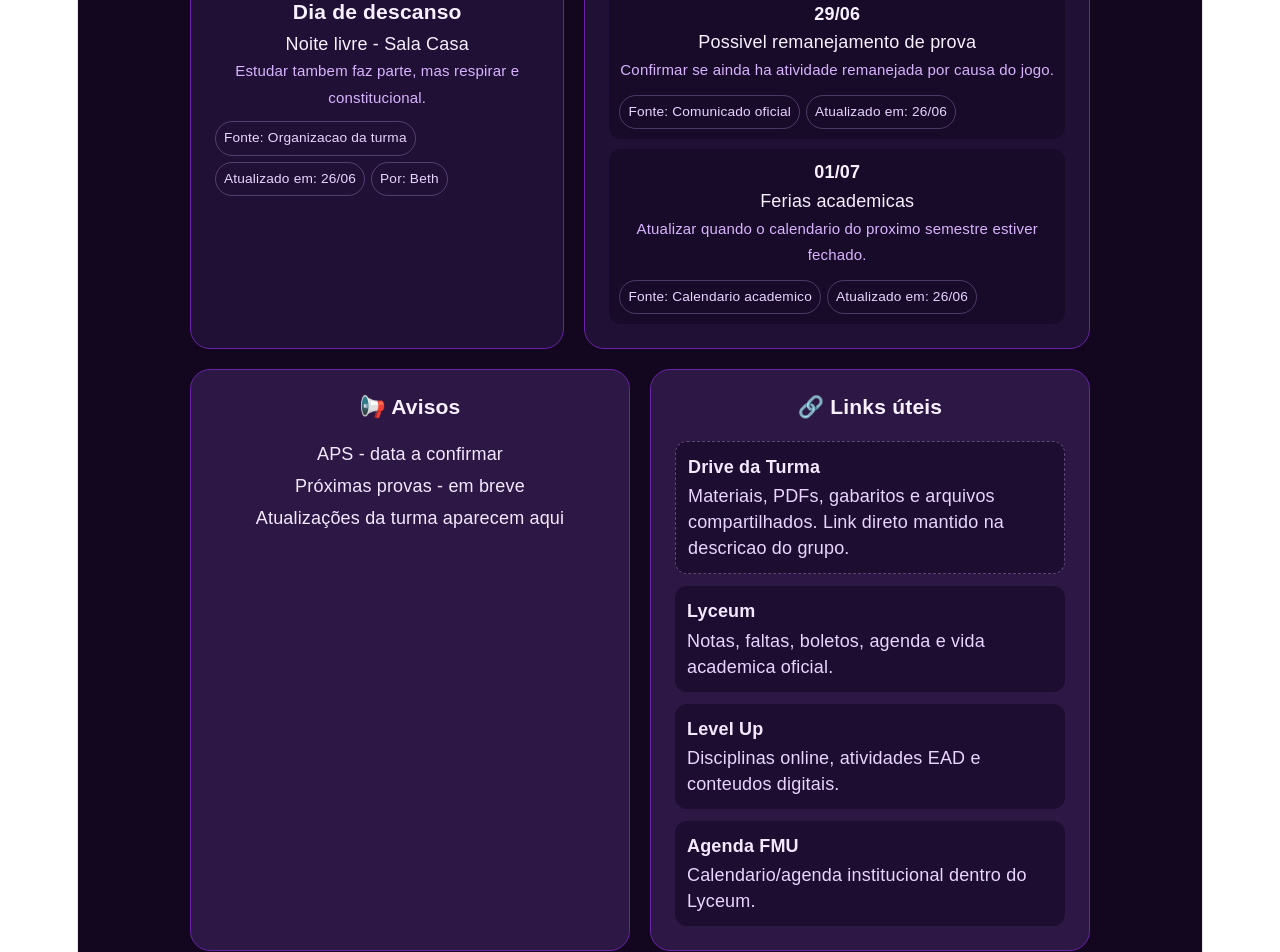
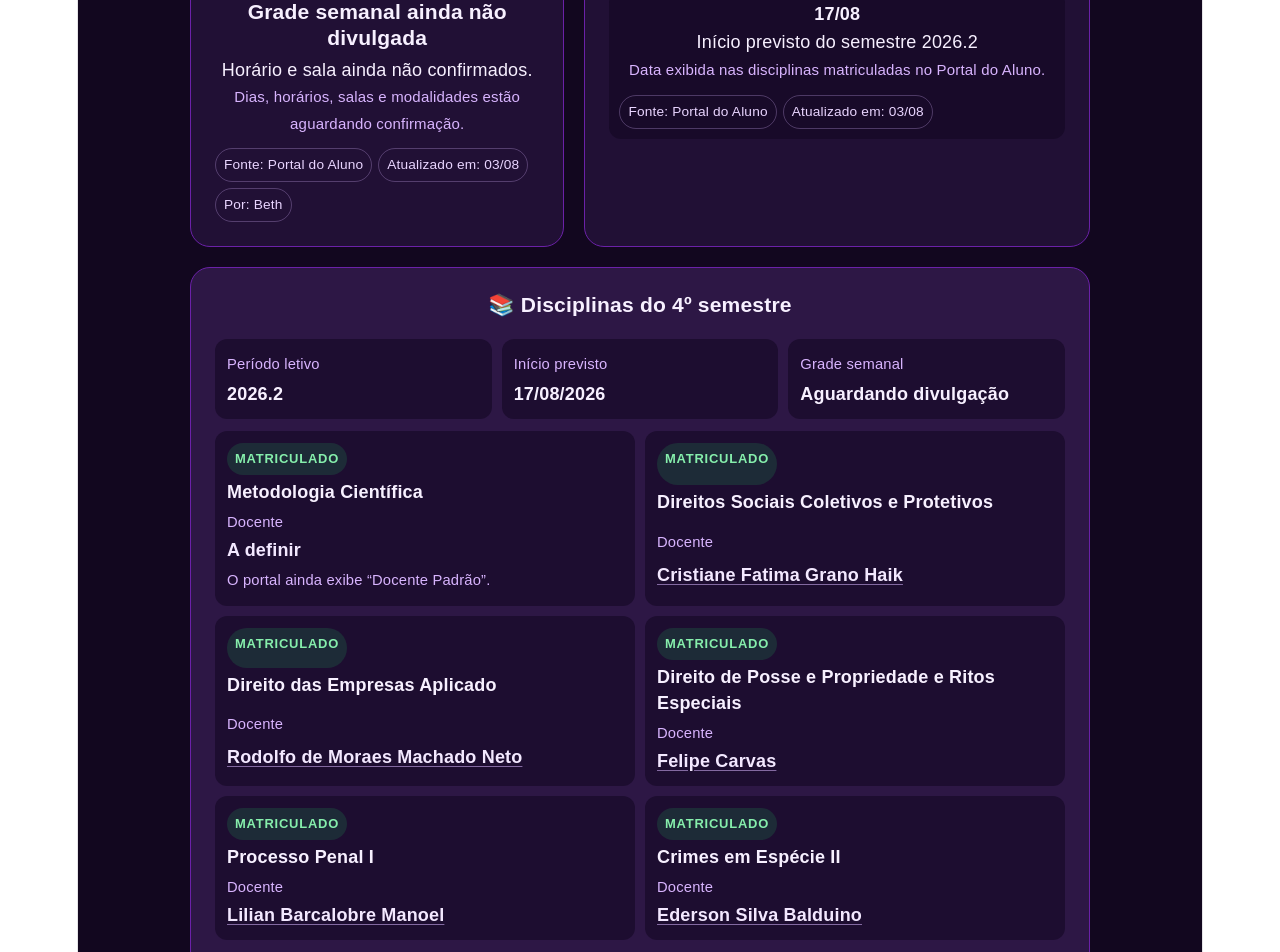
Before and after one commit to DraBeth/turma-a, a React (Vite) app: page / in a window 1280 px wide. Shown: the part 360-1312 px from the top of the page. Built offline with nearby package versions, Linux system fonts and the light colour scheme.

Commit message:
Atualiza o portal para o semestre 2026.2

```diff
--- a/src/App.css
+++ b/src/App.css
@@ -57,6 +57,10 @@
 
 .card h3 {
   margin-top: 0;
+}
+
+.card-wide {
+  grid-column: 1 / -1;
 }
 
 .card li,
@@ -155,9 +159,82 @@
 .link-list,
 .delivery-list,
 .contacts,
-.lost-found {
+.lost-found,
+.subjects {
   display: grid;
   gap: 12px;
+}
+
+.subjects-summary {
+  display: grid;
+  grid-template-columns: repeat(3, minmax(0, 1fr));
+  gap: 10px;
+}
+
+.subjects-summary div,
+.subject-item,
+.empty-state {
+  display: grid;
+  gap: 4px;
+  padding: 12px;
+  border-radius: 12px;
+  background: rgba(18, 7, 31, 0.55);
+  text-align: left;
+}
+
+.subjects-summary span,
+.subject-item p span,
+.subject-item small,
+.empty-state span {
+  color: #d8b4fe;
+  font-size: 0.82rem;
+}
+
+.subject-list {
+  display: grid;
+  grid-template-columns: repeat(2, minmax(0, 1fr));
+  gap: 10px;
+}
+
+.subject-item h4,
+.subject-item p {
+  margin: 0;
+}
+
+.subject-item p {
+  display: grid;
+  gap: 2px;
+}
+
+.subject-item a {
+  color: #f3e8ff;
+  font-weight: 700;
+  overflow-wrap: anywhere;
+  text-decoration-color: rgba(216, 180, 254, 0.55);
+  text-underline-offset: 3px;
+}
+
+.subject-item a:hover {
+  color: #f0abfc;
+}
+
+.subject-status {
+  width: fit-content;
+  border-radius: 999px;
+  padding: 3px 8px;
+  background: rgba(34, 197, 94, 0.16);
+  color: #86efac;
+  font-size: 0.72rem;
+  font-weight: 800;
+  letter-spacing: 0.06em;
+  text-transform: uppercase;
+}
+
+.subjects-note {
+  padding: 10px 12px;
+  border: 1px dashed rgba(216, 180, 254, 0.35);
+  border-radius: 12px;
+  text-align: left;
 }
 
 .link-list a,
@@ -329,4 +406,9 @@
   .agenda {
     grid-template-columns: 1fr;
   }
+
+  .subjects-summary,
+  .subject-list {
+    grid-template-columns: 1fr;
+  }
 }
--- a/src/App.jsx
+++ b/src/App.jsx
@@ -4,6 +4,7 @@ import AchadosPerdidos from './components/AchadosPerdidos'
 import AgendaHoje from './components/AgendaHoje'
 import CalculadoraMedia from './components/CalculadoraMedia'
 import Contatos from './components/Contatos'
+import Disciplinas from './components/Disciplinas'
 import Entregas from './components/Entregas'
 import LinksUteis from './components/LinksUteis'
 import avisos from './data/avisos'
@@ -26,6 +27,10 @@ function App() {
       <AgendaHoje />
 
       <section className="grid">
+        <Card titulo="📚 Disciplinas do 4º semestre" className="card-wide">
+          <Disciplinas />
+        </Card>
+
         <Card titulo="📢 Avisos">
           <ul>
             {avisos.map((aviso) => (
--- a/src/components/AgendaHoje.jsx
+++ b/src/components/AgendaHoje.jsx
@@ -45,8 +45,10 @@ function AgendaHoje() {
         <h3>{itemDeHoje?.disciplina ?? 'Sem aula cadastrada'}</h3>
         <p>
           {itemDeHoje
-            ? `${itemDeHoje.horario} - Sala ${itemDeHoje.sala}`
-            : 'Dia livre ou agenda ainda nao alimentada.'}
+            ? itemDeHoje.horario && itemDeHoje.sala
+              ? `${itemDeHoje.horario} - Sala ${itemDeHoje.sala}`
+              : 'Horário e sala ainda não confirmados.'
+            : 'Dia sem aula cadastrada ou grade ainda não publicada.'}
         </p>
         {itemDeHoje?.observacao && <small>{itemDeHoje.observacao}</small>}
         <FonteInfo item={itemDeHoje} />
--- a/src/components/Card.jsx
+++ b/src/components/Card.jsx
@@ -1,6 +1,6 @@
-function Card({ titulo, children }) {
+function Card({ titulo, children, className = '' }) {
   return (
-    <article className="card">
+    <article className={`card ${className}`.trim()}>
       <h3>{titulo}</h3>
       {children}
     </article>
--- /dev/null
+++ b/src/components/Disciplinas.jsx
@@ -0,0 +1,57 @@
+import disciplinas from '../data/disciplinas'
+import contatos from '../data/contatos'
+
+function Disciplinas() {
+  return (
+    <div className="subjects">
+      <div className="subjects-summary">
+        <div>
+          <span>Período letivo</span>
+          <strong>2026.2</strong>
+        </div>
+        <div>
+          <span>Início previsto</span>
+          <strong>17/08/2026</strong>
+        </div>
+        <div>
+          <span>Grade semanal</span>
+          <strong>Aguardando divulgação</strong>
+        </div>
+      </div>
+
+      <div className="subject-list">
+        {disciplinas.map((disciplina) => {
+          const contato = contatos.find((item) => item.nome === disciplina.professor)
+
+          return (
+            <article className="subject-item" key={disciplina.nome}>
+              <span className="subject-status">Matriculado</span>
+              <h4>{disciplina.nome}</h4>
+              <p>
+                <span>Docente</span>
+                {contato ? (
+                  <a href={`mailto:${contato.email}`}>{disciplina.professor}</a>
+                ) : (
+                  <strong>{disciplina.professor}</strong>
+                )}
+              </p>
+              {disciplina.observacao && <small>{disciplina.observacao}</small>}
+            </article>
+          )
+        })}
+      </div>
+
+      <p className="subjects-note">
+        Dias, salas e modalidades presencial/EaD ainda não foram divulgados.
+      </p>
+
+      <div className="source-row">
+        <span>Fonte: Portal do Aluno</span>
+        <span>Atualizado em: 03/08</span>
+        <span>Por: Beth</span>
+      </div>
+    </div>
+  )
+}
+
+export default Disciplinas
--- a/src/components/Entregas.jsx
+++ b/src/components/Entregas.jsx
@@ -9,6 +9,15 @@ const formatarData = (dataIso) => {
 }
 
 function Entregas() {
+  if (entregas.length === 0) {
+    return (
+      <div className="empty-state">
+        <strong>Nenhuma APS ou entrega cadastrada.</strong>
+        <span>Os trabalhos entram aqui quando forem oficialmente divulgados.</span>
+      </div>
+    )
+  }
+
   return (
     <div className="delivery-list">
       {entregas.map((entrega) => (
--- a/src/data/agenda.js
+++ b/src/data/agenda.js
@@ -1,84 +1,21 @@
-export const agendaSemanal = [
-  {
-    dia: 1,
-    disciplina: 'Crimes em Especie II',
-    sala: '405',
-    horario: '19h',
-    observacao: 'A confirmar na grade oficial do semestre.',
-    fonte: 'A confirmar',
-    atualizadoEm: '2026-06-26',
-    atualizadoPor: 'Beth',
-  },
-  {
-    dia: 2,
-    disciplina: 'Direito Processual Penal',
-    sala: '202',
-    horario: '19h',
-    observacao: 'A confirmar na grade oficial do semestre.',
-    fonte: 'A confirmar',
-    atualizadoEm: '2026-06-26',
-    atualizadoPor: 'Beth',
-  },
-  {
-    dia: 3,
-    disciplina: 'A definir',
-    sala: 'A definir',
-    horario: '19h',
-    observacao: 'Atualizar quando sair a grade.',
-    fonte: 'A confirmar',
-    atualizadoEm: '2026-06-26',
-    atualizadoPor: 'Beth',
-  },
-  {
-    dia: 4,
-    disciplina: 'A definir',
-    sala: 'A definir',
-    horario: '19h',
-    observacao: 'Atualizar quando sair a grade.',
-    fonte: 'A confirmar',
-    atualizadoEm: '2026-06-26',
-    atualizadoPor: 'Beth',
-  },
-  {
-    dia: 5,
-    disciplina: 'Dia de descanso',
-    sala: 'Casa',
-    horario: 'Noite livre',
-    observacao: 'Estudar tambem faz parte, mas respirar e constitucional.',
-    fonte: 'Organizacao da turma',
-    atualizadoEm: '2026-06-26',
-    atualizadoPor: 'Beth',
-  },
-]
+export const agendaSemanal = [1, 2, 3, 4, 5].map((dia) => ({
+  dia,
+  disciplina: 'Grade semanal ainda não divulgada',
+  observacao: 'Dias, horários, salas e modalidades estão aguardando confirmação.',
+  fonte: 'Portal do Aluno',
+  atualizadoEm: '2026-08-03',
+  atualizadoPor: 'Beth',
+}))
 
-export const excecoesAgenda = [
-  {
-    data: '2026-06-29',
-    disciplina: 'Possivel remanejamento de prova',
-    sala: 'A confirmar',
-    horario: '19h30',
-    observacao: 'Exemplo de excecao: quando existe evento especifico, ele aparece no lugar da grade semanal.',
-    fonte: 'Comunicado oficial',
-    atualizadoEm: '2026-06-26',
-    atualizadoPor: 'Beth',
-  },
-]
+export const excecoesAgenda = []
 
 export const eventos = [
   {
-    data: '2026-06-29',
-    titulo: 'Possivel remanejamento de prova',
-    detalhe: 'Confirmar se ainda ha atividade remanejada por causa do jogo.',
+    data: '2026-08-17',
+    titulo: 'Início previsto do semestre 2026.2',
+    detalhe: 'Data exibida nas disciplinas matriculadas no Portal do Aluno.',
     tipo: 'aviso',
-    fonte: 'Comunicado oficial',
-    atualizadoEm: '2026-06-26',
-  },
-  {
-    data: '2026-07-01',
-    titulo: 'Ferias academicas',
-    detalhe: 'Atualizar quando o calendario do proximo semestre estiver fechado.',
-    tipo: 'descanso',
-    fonte: 'Calendario academico',
-    atualizadoEm: '2026-06-26',
+    fonte: 'Portal do Aluno',
+    atualizadoEm: '2026-08-03',
   },
 ]
--- a/src/data/avisos.js
+++ b/src/data/avisos.js
@@ -1,7 +1,7 @@
 const avisos = [
-  "APS - data a confirmar",
-  "Próximas provas - em breve",
-  "Atualizações da turma aparecem aqui"
+  'Semestre 2026.2 com início previsto para 17/08',
+  'Dias, salas e modalidades ainda não foram divulgados',
+  'Metodologia Científica ainda aparece sem docente definido',
 ]
 
 export default avisos
--- /dev/null
+++ b/src/data/disciplinas.js
@@ -0,0 +1,29 @@
+const disciplinas = [
+  {
+    nome: 'Metodologia Científica',
+    professor: 'A definir',
+    observacao: 'O portal ainda exibe “Docente Padrão”.',
+  },
+  {
+    nome: 'Direitos Sociais Coletivos e Protetivos',
+    professor: 'Cristiane Fatima Grano Haik',
+  },
+  {
+    nome: 'Direito das Empresas Aplicado',
+    professor: 'Rodolfo de Moraes Machado Neto',
+  },
+  {
+    nome: 'Direito de Posse e Propriedade e Ritos Especiais',
+    professor: 'Felipe Carvas',
+  },
+  {
+    nome: 'Processo Penal I',
+    professor: 'Lilian Barcalobre Manoel',
+  },
+  {
+    nome: 'Crimes em Espécie II',
+    professor: 'Ederson Silva Balduino',
+  },
+]
+
+export default disciplinas
--- a/src/data/entregas.js
+++ b/src/data/entregas.js
@@ -1,16 +1,3 @@
-const entregas = [
-  {
-    disciplina: 'Modelo para APS',
-    titulo: 'Atividade Pratica Supervisionada',
-    prazo: 'A confirmar',
-    formato: 'Manuscrito, digitado ou conforme orientacao do professor',
-    entrega: 'Portal, fisica ou ambos',
-    observacao: 'Substituir este item pelas APS reais do proximo semestre.',
-    status: 'pendente',
-    fonte: 'A confirmar',
-    atualizadoEm: '2026-06-26',
-    atualizadoPor: 'Beth',
-  },
-]
+const entregas = []
 
 export default entregas
```
Also changed, not shown: 1 other file (tests, documents, lock files or other folders).
